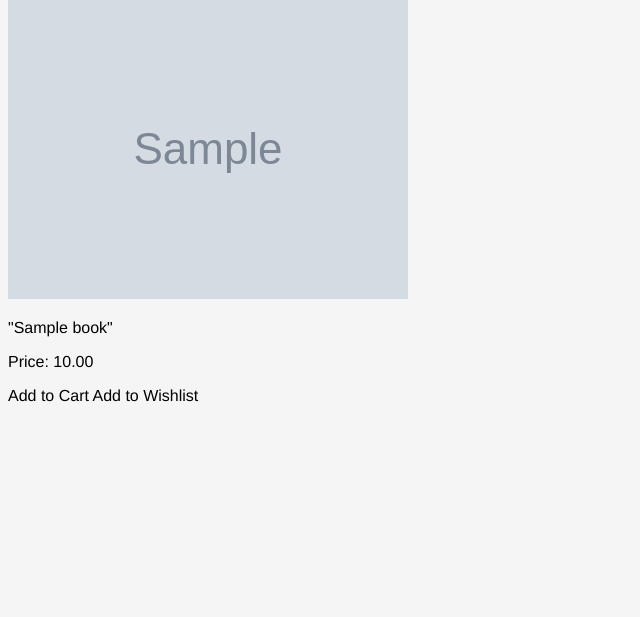
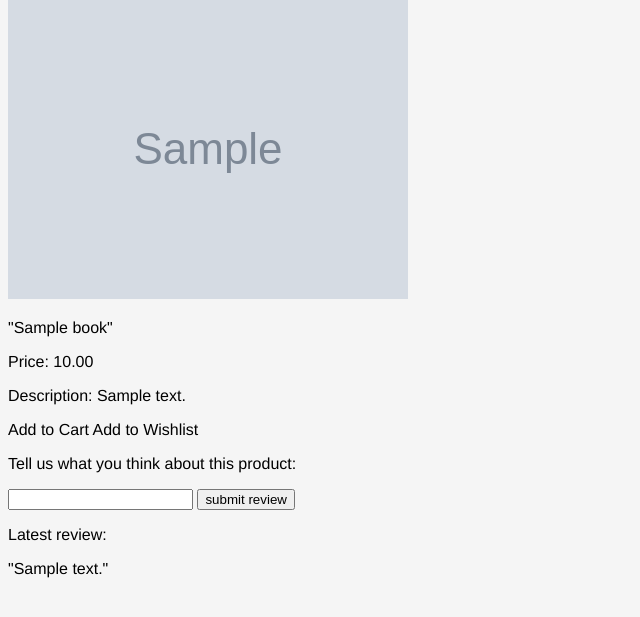
Before and after one commit to ratulb22/Web-Apps-Final-Project, a Flask app: page /book/1 in a window 1280 px wide. Shown: the part 140-757 px from the top of the page, without its empty margins (0-640 px from the left). Run offline with Flask 2, Linux system fonts and the light colour scheme; tables that the repository leaves empty hold one stand-in row (values such as "Sample post"); grey boxes marked "Sample" are stand-in pictures.

Commit message:
Review Added

```diff
--- a/qw3/shop/models.py
+++ b/qw3/shop/models.py
@@ -16,12 +16,13 @@ class Author(db.Model):
 class Book(db.Model):
     id = db.Column(db.Integer, primary_key=True)
     title = db.Column(db.String(50),nullable=False)
-    description = db.Column(db.String(120), nullable=False)
+    description = db.Column(db.String(360), nullable=False)
     #publication_date = db.Column(db.DateTime, nullable=False, default=datetime.utcnow)
     price = db.Column(db.Numeric(10,2), nullable=False)
     image_file = db.Column(db.String(30), nullable=False, default='default.jpg')
     stock_level = db.Column(db.Integer, nullable=False)
     author_id = db.Column(db.Integer, db.ForeignKey('author.id'), nullable=False)
+    review = db.Column(db.String(250), nullable=False)
 
     def __repr__(self):
         return f"Book('{self.title}', '{self.description}', '{self.price}', '{self.stock_level}')"
--- a/qw3/shop/routes.py
+++ b/qw3/shop/routes.py
@@ -2,7 +2,7 @@ import os
 from flask import render_template, url_for, request, redirect, flash, session
 from shop import app, db
 from shop.models import Author, Book, User
-from shop.forms import RegistrationForm, LoginForm, SortingForm
+from shop.forms import RegistrationForm, LoginForm, SortingForm, ReviewForm
 from flask_login import login_user, current_user, logout_user, login_required
 
 
@@ -26,11 +26,19 @@ def home():
 def about():
     return render_template('about.html', title='About')
 
-@app.route("/book/<int:book_id>")
+@app.route("/book/<int:book_id>", methods=["GET", "POST"])
 def book(book_id):
     book = Book.query.get_or_404(book_id)
+    form = ReviewForm()
+    if form.validate_on_submit():
+        if form.review.data != "":
+            update_this = book.query.filter_by(id=book_id).first()
+            review = form.review.data
+            update_this.review = review
+            db.session.commit()
+            flash('Your review has been submitted. ')
 
-    return render_template('book.html', book=book)
+    return render_template('book.html', book=book, form=form)
 
 @app.route("/register", methods=['GET', 'POST'])
 def register():
@@ -135,7 +143,7 @@ def wishlist_display():
         wishlist = {}
 
         total_price = 0
-        total_quantitys = 0
+        total_quantity = 0
         for item in items:
             book = Book.query.get_or_404(item)
 
@@ -160,7 +168,7 @@ def delete_book_wish(book_id):
 
     session["wishlist"].remove(book_id)
 
-    flash("The item has been removed from your shopping cart!")
+    flash("The item has been removed from your Wishlist!")
 
     session.modified = True
 
--- a/qw3/shop/templates/book.html
+++ b/qw3/shop/templates/book.html
@@ -6,7 +6,19 @@
 
   <p>Price: {{ book.price }}</p>
 
+  <p>Description: {{ book.description }}</p>
+
   <a class="" href="/add_to_cart/{{book.id}}">Add to Cart</a></b>
   <a class="" href="/add_to_wishlist/{{book.id}}">Add to Wishlist</a>
 
+  <p> Tell us what you think about this product: </p>
+<form method="POST" action ="">
+  {{ form.hidden_tag() }}
+  {{ form.review }}
+  {{ form.submit() }}
+</form>
+<p>Latest review: </p>
+<p> "{{ book.review }}" </p>
+
+
 {% endblock content %}
```
